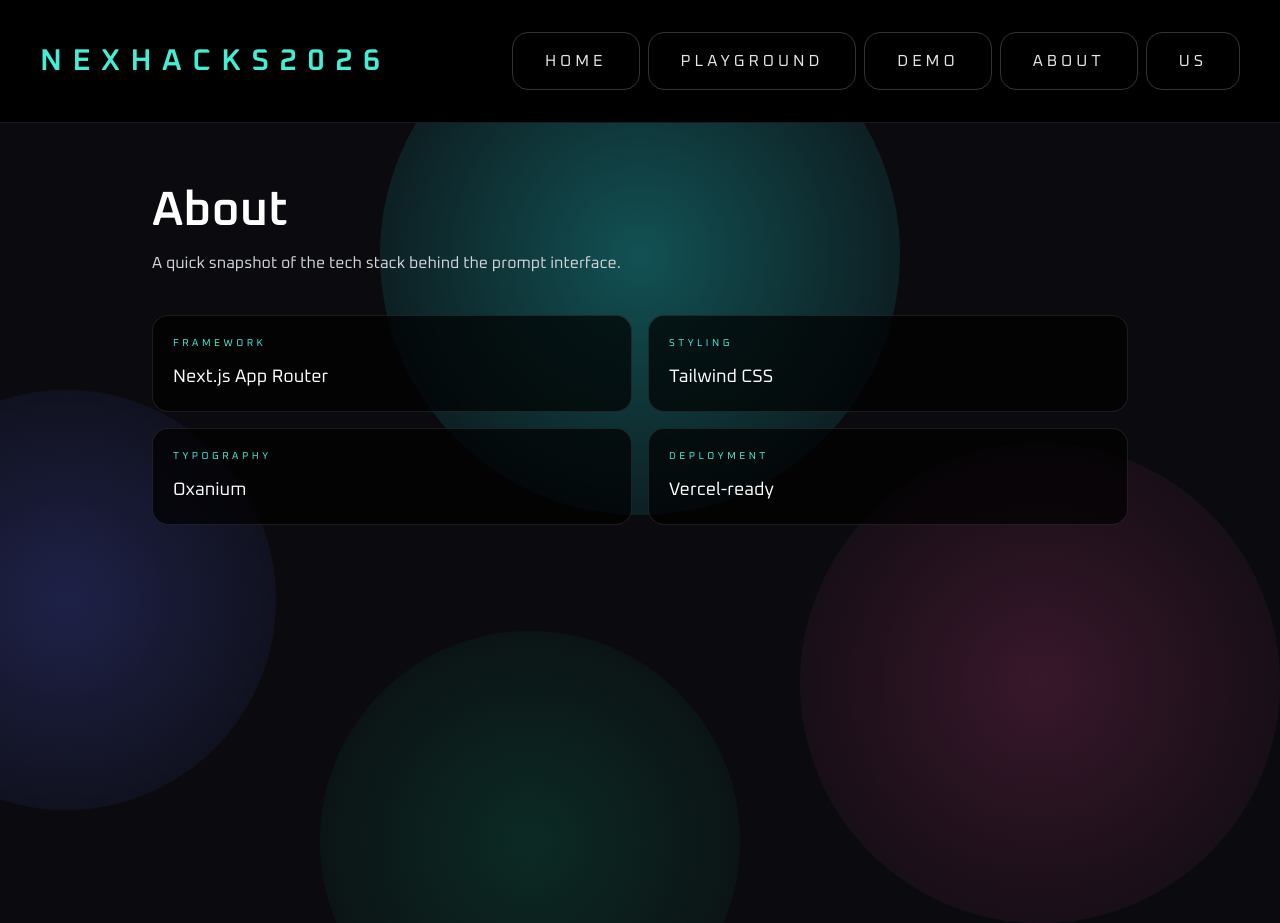
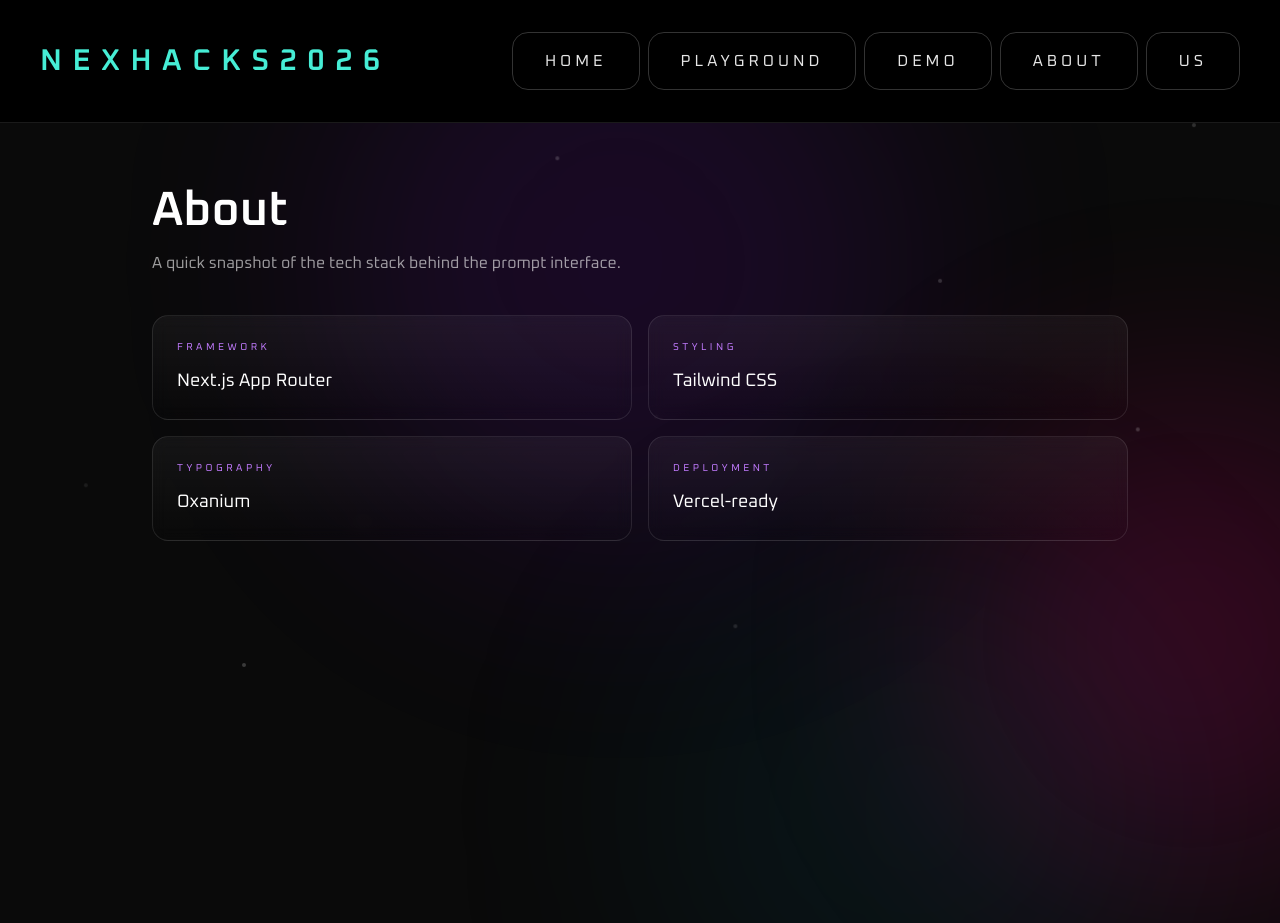
Before and after one commit to Liamzhangg/Nexhacks2026, a Next.js app in the folder frontend/: page /about in a window 1280 px wide. Built offline with nearby package versions, Linux system fonts and the light colour scheme.

Commit message:
color changes

```diff
--- a/frontend/app/about/page.tsx
+++ b/frontend/app/about/page.tsx
@@ -7,26 +7,63 @@ const stack = [
 
 export default function AboutPage() {
   return (
-    <main className="relative min-h-screen overflow-hidden bg-[#0b0b0f] text-white">
+    <main className="relative min-h-screen overflow-hidden bg-[#0a0a0a] text-white">
+      {/* Animated gradient background - matching landing page */}
       <div className="pointer-events-none absolute inset-0">
-        <div className="absolute -top-32 left-1/2 h-[520px] w-[520px] -translate-x-1/2 rounded-full bg-[radial-gradient(circle,rgba(31,212,212,0.35),rgba(10,10,14,0))]" />
-        <div className="absolute -left-36 top-1/3 h-[420px] w-[420px] rounded-full bg-[radial-gradient(circle,rgba(88,101,242,0.25),rgba(10,10,14,0))]" />
-        <div className="absolute bottom-0 right-0 h-[480px] w-[480px] rounded-full bg-[radial-gradient(circle,rgba(236,72,153,0.2),rgba(10,10,14,0))]" />
-        <div className="absolute -bottom-32 left-1/4 h-[420px] w-[420px] rounded-full bg-[radial-gradient(circle,rgba(16,185,129,0.18),rgba(10,10,14,0))]" />
+        <div className="absolute -top-40 left-1/4 h-[600px] w-[600px] rounded-full bg-purple-600/20 blur-[120px] animate-pulse" style={{animationDuration: '4s'}} />
+        <div className="absolute top-1/3 -right-40 h-[500px] w-[500px] rounded-full bg-pink-600/20 blur-[120px] animate-pulse" style={{animationDuration: '5s', animationDelay: '1s'}} />
+        <div className="absolute -bottom-40 left-1/2 h-[550px] w-[550px] rounded-full bg-cyan-600/15 blur-[120px] animate-pulse" style={{animationDuration: '6s', animationDelay: '2s'}} />
       </div>
 
+      {/* Floating particles */}
+      <div className="pointer-events-none absolute inset-0">
+        {[
+          { left: 10, top: 20, duration: 8, delay: 0 },
+          { left: 25, top: 60, duration: 10, delay: 2 },
+          { left: 40, top: 15, duration: 12, delay: 1 },
+          { left: 55, top: 70, duration: 9, delay: 3 },
+          { left: 70, top: 30, duration: 11, delay: 1.5 },
+          { left: 85, top: 50, duration: 7, delay: 2.5 },
+          { left: 15, top: 80, duration: 10, delay: 0.5 },
+          { left: 50, top: 40, duration: 8, delay: 4 },
+          { left: 90, top: 10, duration: 13, delay: 1 },
+          { left: 5, top: 50, duration: 9, delay: 3.5 },
+        ].map((particle, i) => (
+          <div
+            key={i}
+            className="absolute h-1 w-1 rounded-full bg-white/20"
+            style={{
+              left: `${particle.left}%`,
+              top: `${particle.top}%`,
+              animation: `float ${particle.duration}s ease-in-out infinite`,
+              animationDelay: `${particle.delay}s`
+            }}
+          />
+        ))}
+      </div>
+
+      <style>{`
+        @keyframes float {
+          0%, 100% { transform: translateY(0px) translateX(0px); opacity: 0; }
+          50% { transform: translateY(-100px) translateX(50px); opacity: 1; }
+        }
+      `}</style>
+
       <div className="relative z-10 mx-auto max-w-5xl px-6 py-16">
-        <div className="fade-up">
+        <div>
           <h1 className="text-3xl font-semibold md:text-5xl">About</h1>
-          <p className="mt-4 max-w-2xl text-sm text-gray-300 md:text-base">
+          <p className="mt-4 max-w-2xl text-sm text-white/60 md:text-base">
             A quick snapshot of the tech stack behind the prompt interface.
           </p>
         </div>
 
-        <div className="mt-10 grid gap-4 sm:grid-cols-2 fade-up fade-up-delay-1">
+        <div className="mt-10 grid gap-4 sm:grid-cols-2">
           {stack.map((item) => (
-            <div key={item.label} className="rounded-2xl border border-white/10 bg-black/70 p-5 backdrop-blur">
-              <p className="text-[10px] uppercase tracking-[0.35em] text-teal-300">{item.label}</p>
+            <div
+              key={item.label}
+              className="rounded-2xl border border-white/10 bg-gradient-to-b from-white/5 to-transparent p-6 backdrop-blur-sm transition-all hover:border-purple-500/50 hover:shadow-[0_0_50px_rgba(168,85,247,0.15)]"
+            >
+              <p className="text-[10px] uppercase tracking-[0.35em] text-purple-400">{item.label}</p>
               <p className="mt-3 text-lg text-white">{item.value}</p>
             </div>
           ))}
--- a/frontend/app/demo/page.tsx
+++ b/frontend/app/demo/page.tsx
@@ -1,24 +1,22 @@
 export default function DemoPage() {
   return (
-    <main className="relative min-h-screen overflow-hidden bg-[#0b0b0f] text-white">
+    <main className="relative min-h-screen overflow-hidden bg-[#0a0a0a] text-white">
       <div className="pointer-events-none absolute inset-0">
-        <div className="absolute -top-32 left-1/2 h-[520px] w-[520px] -translate-x-1/2 rounded-full bg-[radial-gradient(circle,rgba(31,212,212,0.35),rgba(10,10,14,0))]" />
-        <div className="absolute -left-36 top-1/3 h-[420px] w-[420px] rounded-full bg-[radial-gradient(circle,rgba(88,101,242,0.25),rgba(10,10,14,0))]" />
-        <div className="absolute bottom-0 right-0 h-[480px] w-[480px] rounded-full bg-[radial-gradient(circle,rgba(236,72,153,0.2),rgba(10,10,14,0))]" />
-        <div className="absolute -bottom-32 left-1/4 h-[420px] w-[420px] rounded-full bg-[radial-gradient(circle,rgba(16,185,129,0.18),rgba(10,10,14,0))]" />
+        <div className="absolute -top-32 left-1/2 h-[520px] w-[520px] -translate-x-1/2 rounded-full bg-[radial-gradient(circle,rgba(139,92,246,0.25),rgba(10,10,10,0))]" />
+        <div className="absolute -left-36 top-1/3 h-[420px] w-[420px] rounded-full bg-[radial-gradient(circle,rgba(139,92,246,0.15),rgba(10,10,10,0))]" />
+        <div className="absolute bottom-0 right-0 h-[480px] w-[480px] rounded-full bg-[radial-gradient(circle,rgba(236,72,153,0.2),rgba(10,10,10,0))]" />
+        <div className="absolute -bottom-32 left-1/4 h-[420px] w-[420px] rounded-full bg-[radial-gradient(circle,rgba(6,182,212,0.15),rgba(10,10,10,0))]" />
       </div>
-
       <div className="relative z-10 mx-auto max-w-5xl px-6 py-16">
         <div className="fade-up">
           <h1 className="text-3xl font-semibold md:text-5xl">Demo</h1>
-          <p className="mt-4 max-w-2xl text-sm text-gray-300 md:text-base">
+          <p className="mt-4 max-w-2xl text-sm text-white/60 md:text-base">
             Drop your demo experience here. This section is ready for an embedded prototype, video, or interactive
             preview.
           </p>
         </div>
-
-        <div className="mt-10 rounded-2xl border border-white/10 bg-black/70 p-6 backdrop-blur md:p-8 fade-up fade-up-delay-1">
-          <div className="flex aspect-video w-full items-center justify-center rounded-xl border border-dashed border-white/20 text-sm text-gray-400">
+        <div className="mt-10 rounded-2xl border border-white/10 bg-gradient-to-b from-white/5 to-transparent p-6 backdrop-blur-sm md:p-8 fade-up fade-up-delay-1">
+          <div className="flex aspect-video w-full items-center justify-center rounded-xl border border-dashed border-white/20 text-sm text-white/40">
             Demo placeholder
           </div>
         </div>
```
Also changed, not shown: frontend/app/edit/page.tsx (+19 -62 lines).
